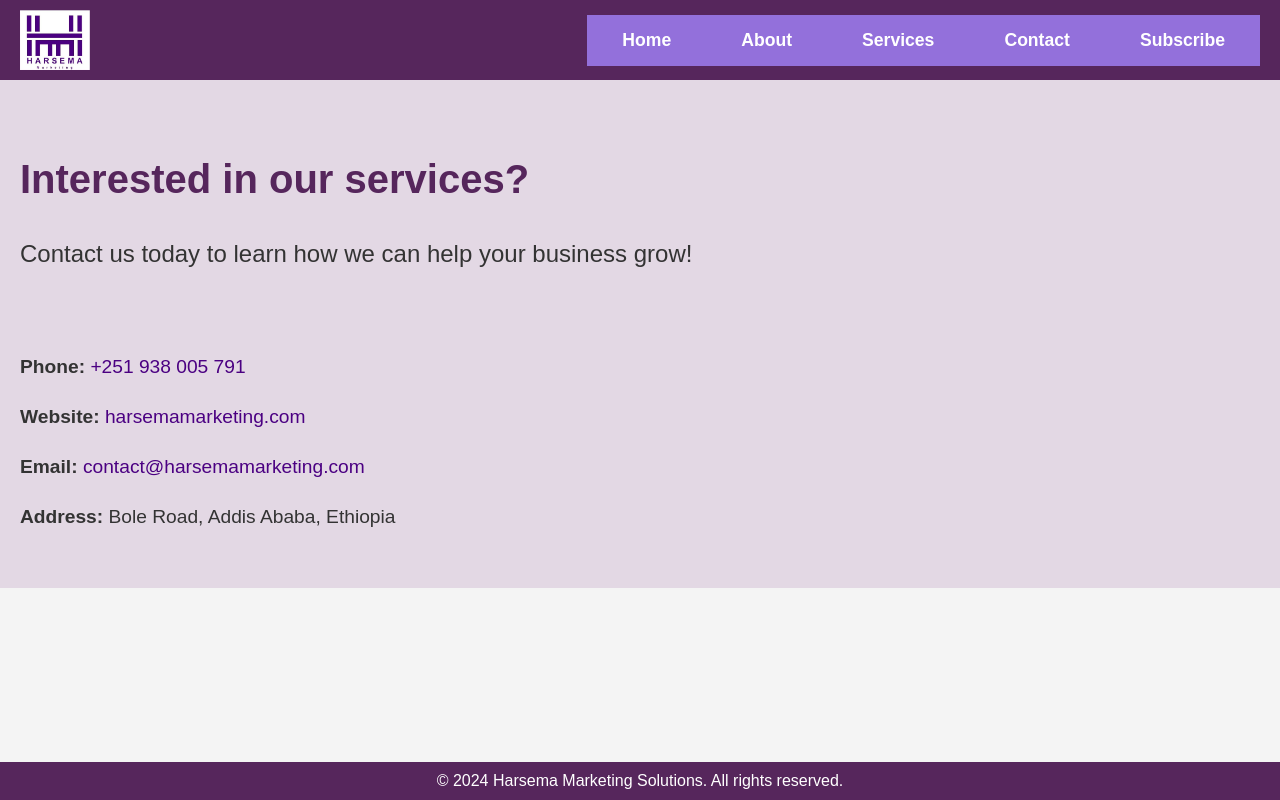
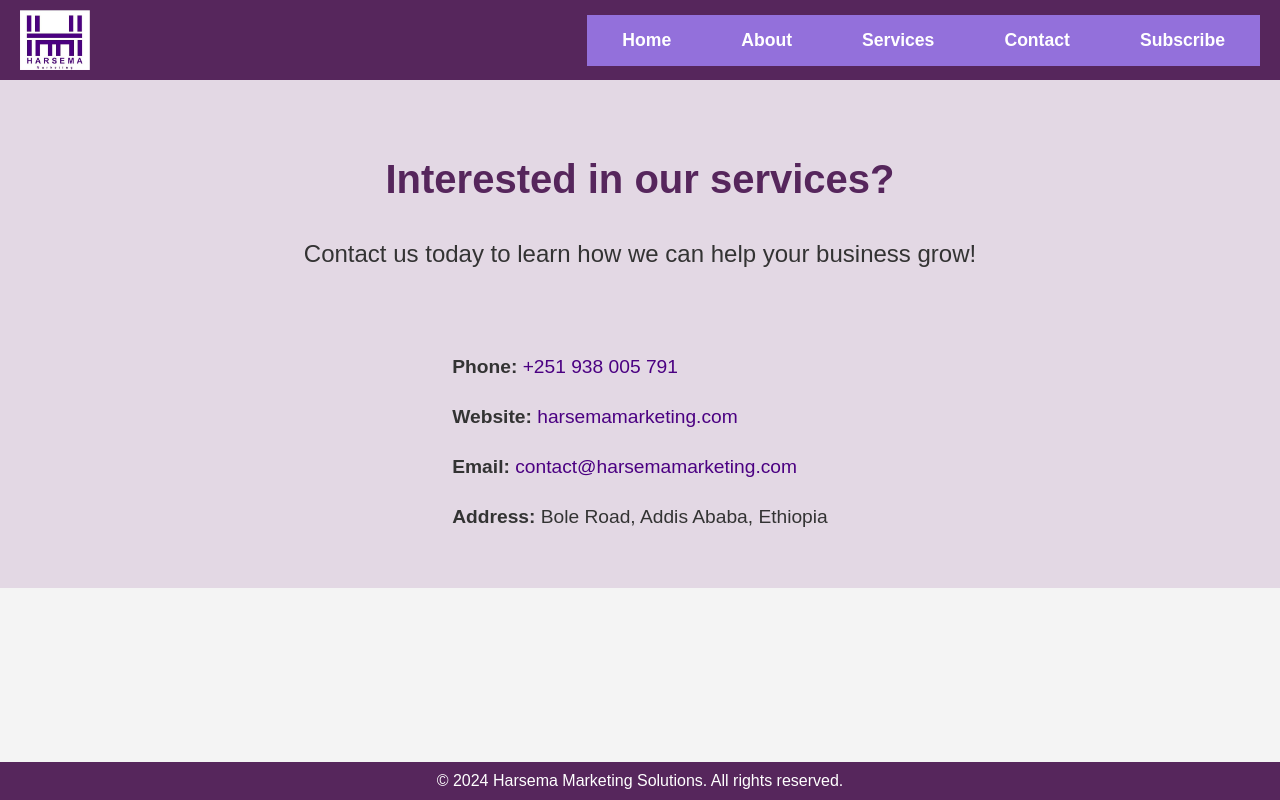
Before and after one commit to Romanyerom/Harsema-Marketing-Solutions, a React (Create React App) app: page /contact in a window 1280 px wide. Built offline with nearby package versions, Linux system fonts and the light colour scheme.

Commit message:
Update Contact.js

```diff
--- a/src/pages/Contact.js
+++ b/src/pages/Contact.js
@@ -43,7 +43,7 @@
     fontFamily: 'Arial, sans-serif',
     backgroundColor: '#e3d8e4',
     padding: '40px 20px',
-    textAlign: 'justify',
+    textAlign: 'center',
     lineHeight: '1.6',
   },
   heading: {
```
